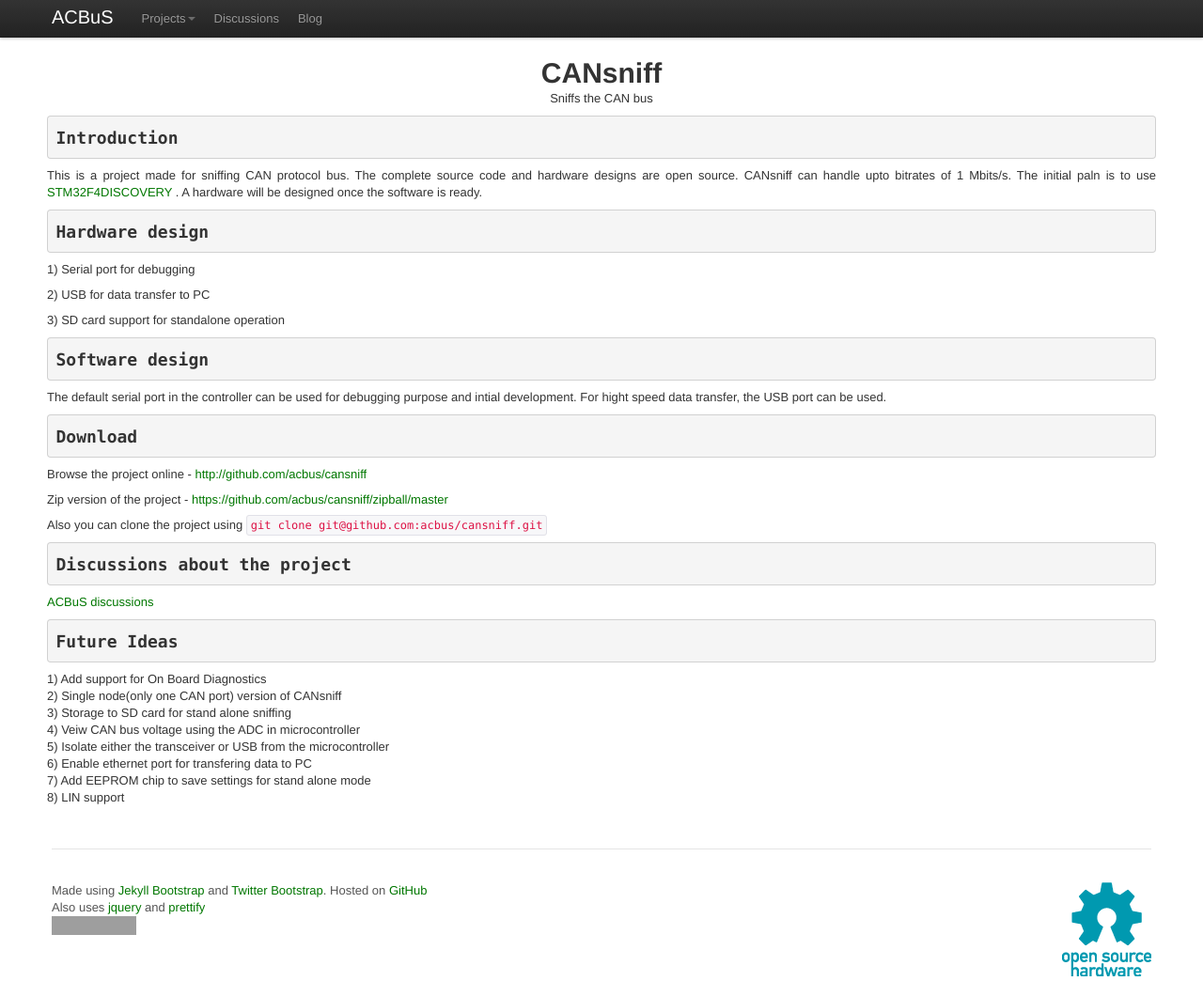
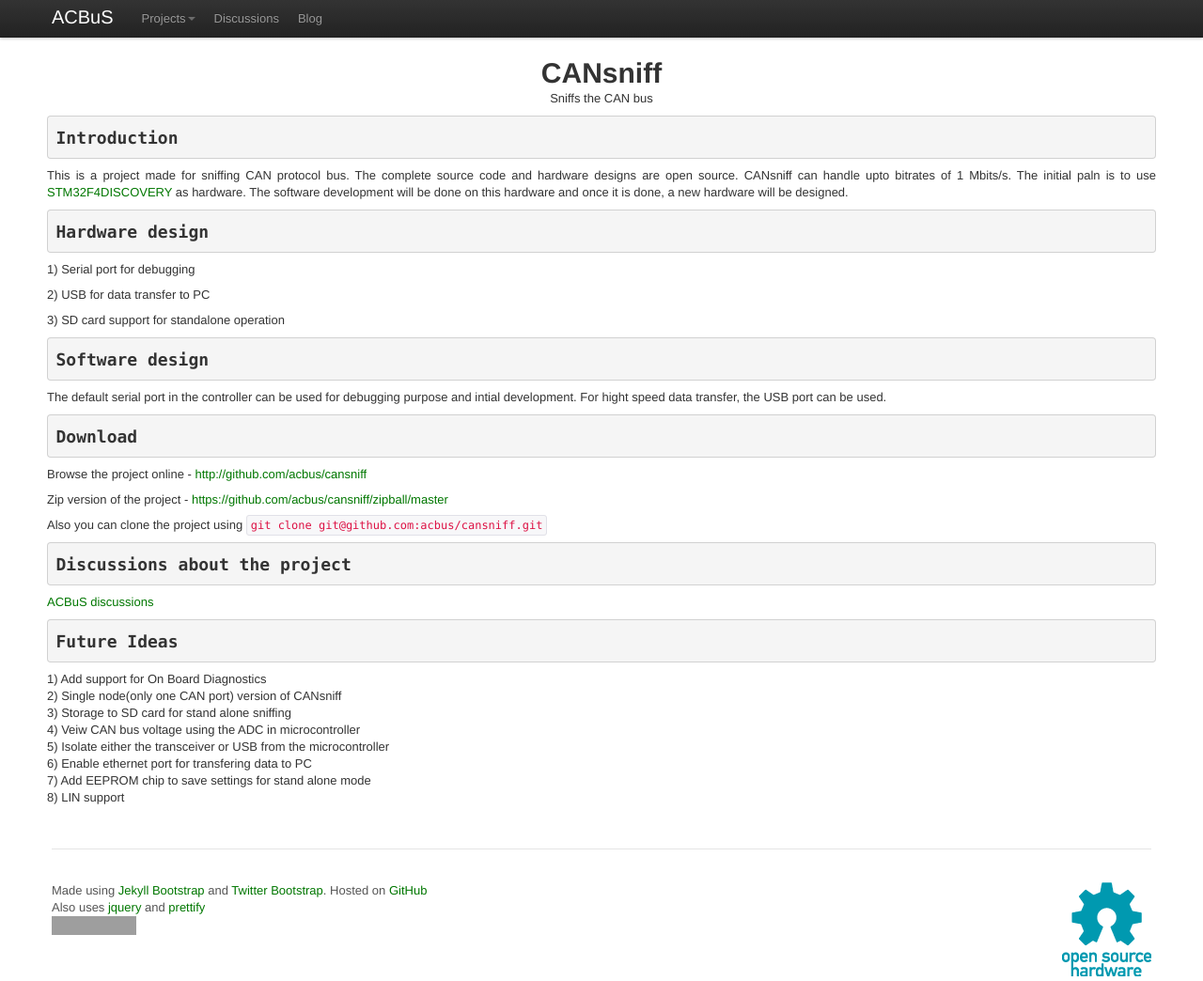
Before and after one commit to acbus/_acbus.github.com, a Jekyll site: the page built from projects/cansniff/index.html, in a window 1280 px wide and 1044 px high. Shown: the whole window at 94% size. Built offline with Jekyll 4.4.1, drawn with Linux system fonts in a browser that asks for light colours; Markdown is read by kramdown in place of the engine named in the settings; grey boxes are pictures that could not be loaded.

Commit message:
donot know the change

```diff
--- a/projects/cansniff/index.html
+++ b/projects/cansniff/index.html
@@ -1,6 +1,6 @@
 ---
 layout: page
-title: CANsniff - an open source CAN protocol sniffer
+title: CANsniff - an open hardware and free software based CAN protocol sniffer
 ---
 
 <center>
@@ -11,7 +11,7 @@
 <p/><p/>
 
 <pre><h3>Introduction</h3></pre>
-<p align="justify">This is a project made for sniffing CAN protocol bus. The complete source code and hardware designs are open source. CANsniff can handle upto bitrates of 1 Mbits/s. The initial paln is to use <a href="http://www.st.com/internet/evalboard/product/252419.jsp"> STM32F4DISCOVERY </a>. A hardware will be designed once the software is ready.</p>
+<p align="justify">This is a project made for sniffing CAN protocol bus. The complete source code and hardware designs are open source. CANsniff can handle upto bitrates of 1 Mbits/s. The initial paln is to use <a href="http://www.st.com/internet/evalboard/product/252419.jsp"> STM32F4DISCOVERY</a> as hardware. The software development will be done on this hardware and once it is done, a new hardware will be designed.</p>
 
 <pre><h3>Hardware design</h3></pre>
 
```
